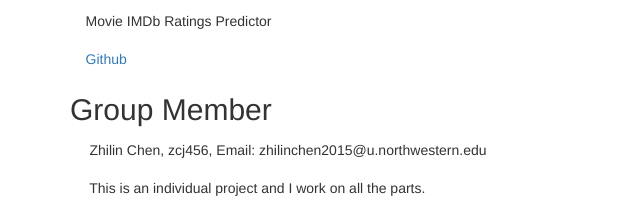
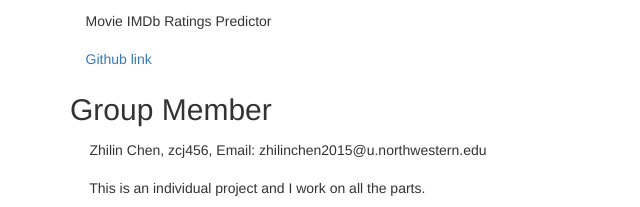
Before and after one commit to Chanzhln/mlproject, a plain HTML site: page index.html in a window 1280 px wide. Shown: the part 458-665 px from the top of the page, 0-640 px from the left. Drawn offline with Linux system fonts and the light colour scheme.

Commit message:
Update index.html

```diff
--- a/index.html
+++ b/index.html
@@ -63,7 +63,7 @@
         <div class="col-lg-12">
           <h2> Project Title </h2>
           <p class="normal-text">&nbsp;&nbsp;&nbsp;&nbsp;Movie IMDb Ratings Predictor </p>
-          <p class="normal-text">&nbsp;&nbsp;&nbsp;&nbsp;<a href="https://github.com/Chanzhln/mlprojec" target="_blank">Github</a></p>
+          <p class="normal-text">&nbsp;&nbsp;&nbsp;&nbsp;<a href="https://github.com/Chanzhln/mlprojec" target="_blank">Github link</a></p>
           <h2> Group Member </h2>
           <p class="normal-text">&nbsp;&nbsp;&nbsp;&nbsp; Zhilin Chen, zcj456, Email: zhilinchen2015@u.northwestern.edu</p>
           <p class="normal-text">&nbsp;&nbsp;&nbsp;&nbsp; This is an individual project and I work on all the parts.</p>
```
